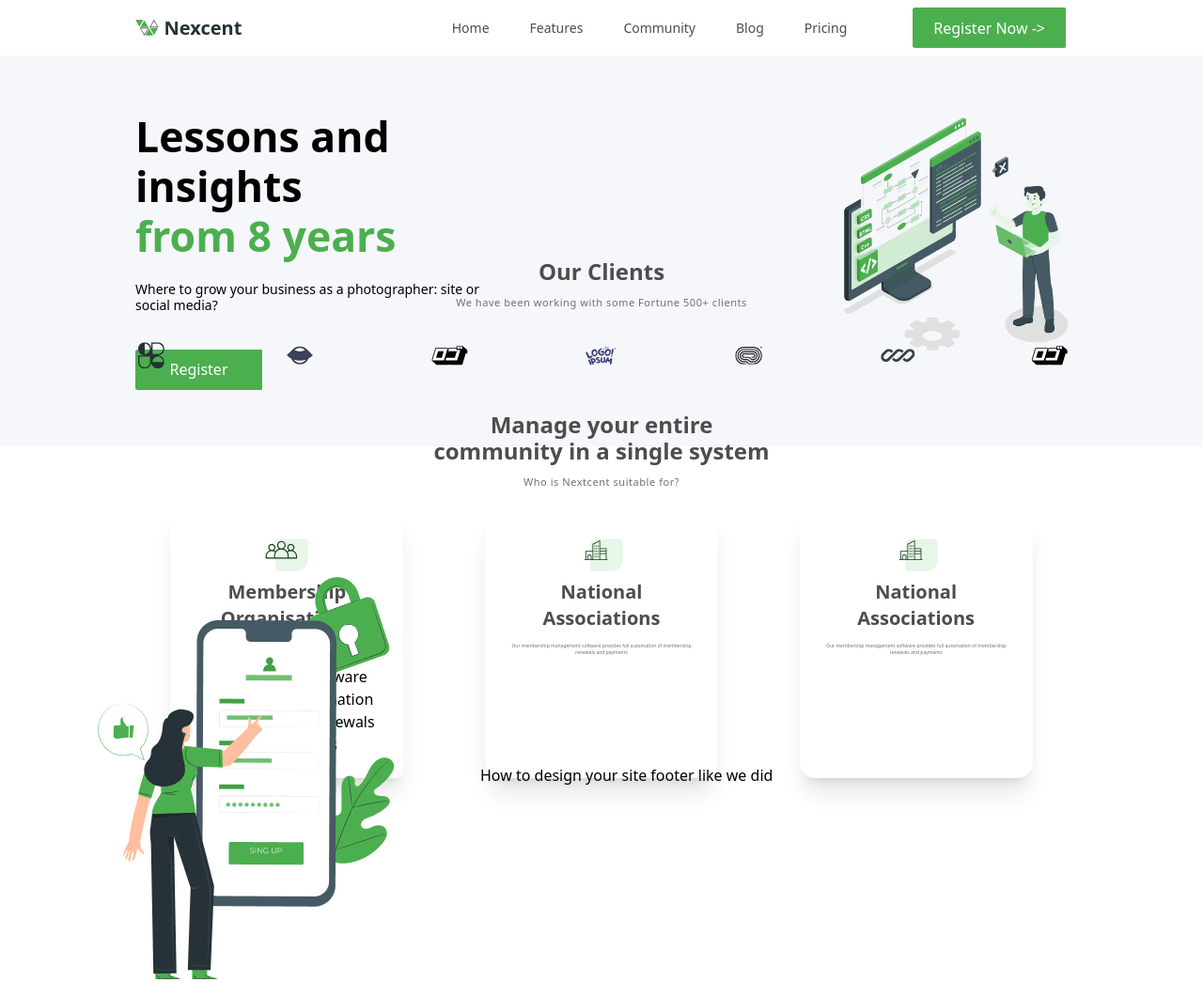
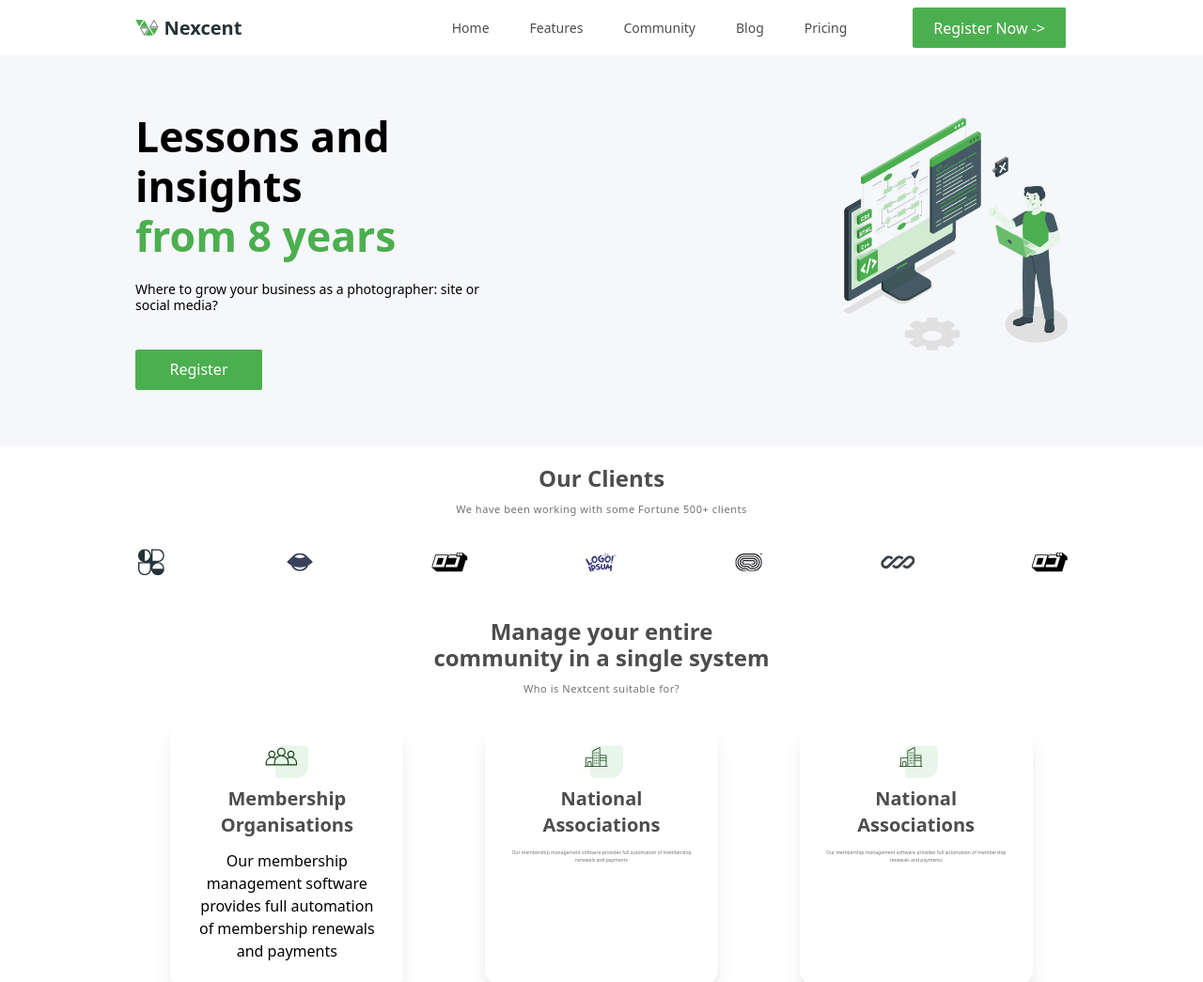
Before and after one commit to Zan-Mhmmdr/agency-landing-ui, a website: page index.html in a window 1280 px wide. Shown: the top 1045 px of the page at 94% size. Drawn offline with nearby package versions, Linux system fonts and the light colour scheme.

Commit message:
fix: gap section our clients

```diff
--- a/index.html
+++ b/index.html
@@ -67,7 +67,7 @@
     </header>
 
     <section
-      class="px-[144px] h-[132px] flex flex-col justify-center gap-y-[11px]"
+      class="px-[144px] flex flex-col justify-center gap-y-[11px]"
     >
       <h1
         class="text-center font-semibold text-2xl leading-7 text-[#4D4D4D] mt-5"
```
